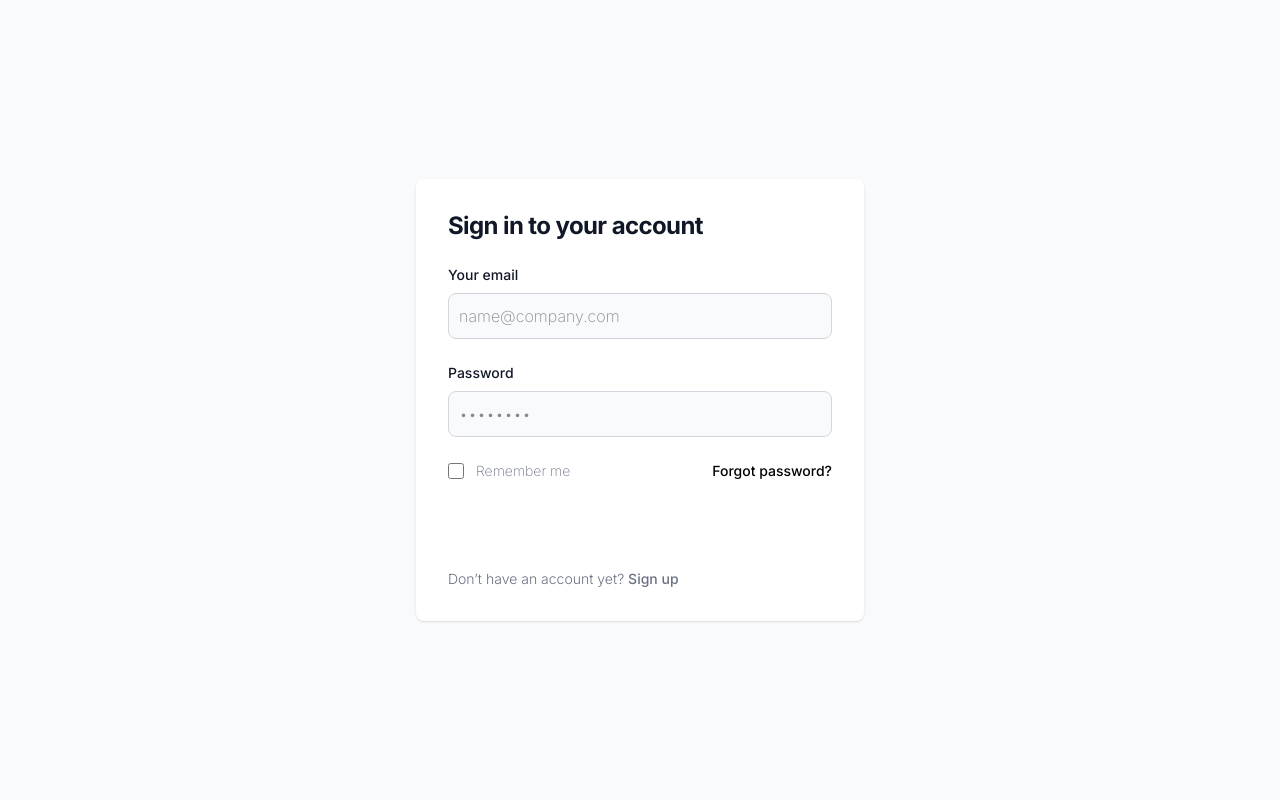
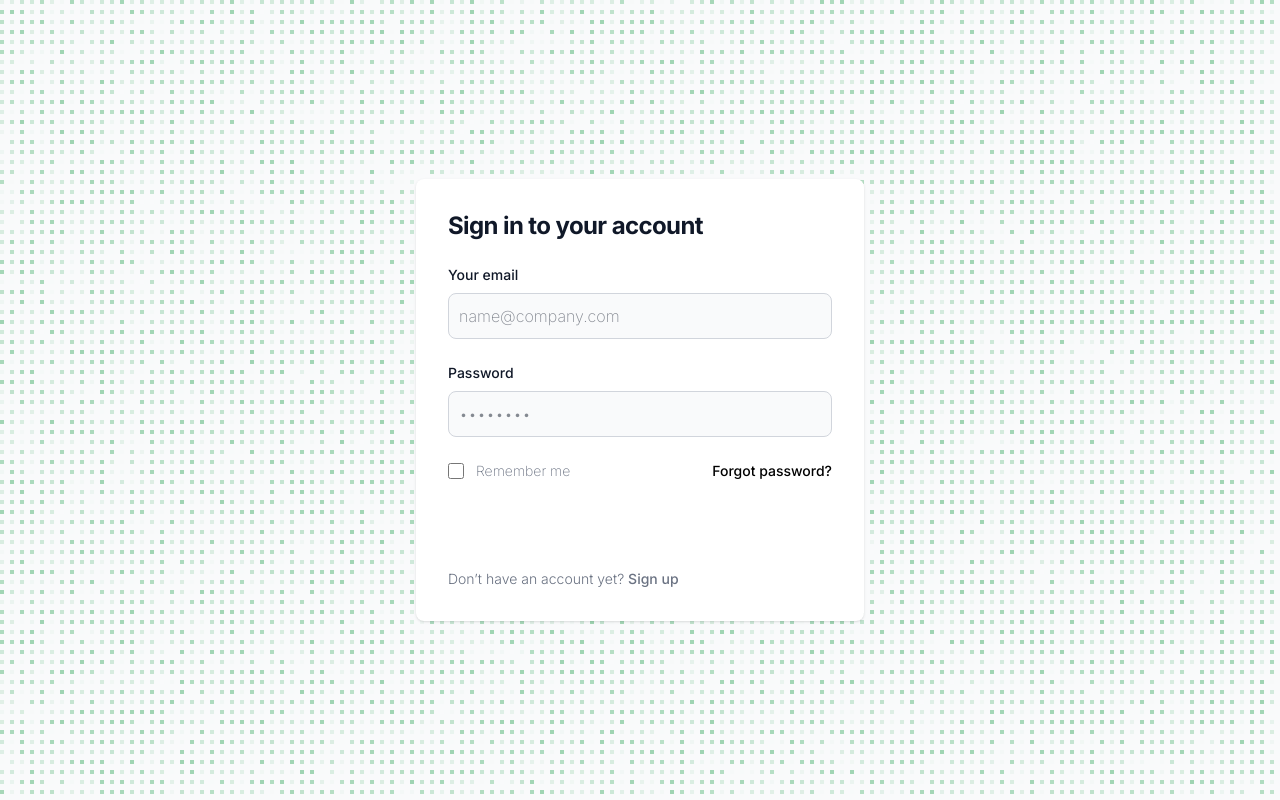
Before and after one commit to meetsuthar27/DigiVote, a React (Vite) app: page / in a window 1280 px wide. Built offline with nearby package versions, Linux system fonts and the light colour scheme.

Commit message:
Updated FlickeringGrid to scale dynamically with screen size

```diff
--- a/package.json
+++ b/package.json
@@ -11,6 +11,7 @@
   },
   "dependencies": {
     "@tailwindcss/vite": "^4.0.7",
+    "classnames": "^2.5.1",
     "react": "^19.0.0",
     "react-dom": "^19.0.0",
     "tailwindcss": "^4.0.7"
--- /dev/null
+++ b/src/Components/FlickeringGrid.jsx
@@ -0,0 +1,172 @@
+"use client";
+
+import cn from "classnames";
+import React, { useCallback, useEffect, useMemo, useRef, useState } from "react";
+
+const FlickeringGrid = ({
+  squareSize = 4,
+  gridGap = 6,
+  flickerChance = 0.3,
+  color = "rgb(0, 0, 0)",
+  width,
+  height,
+  className,
+  maxOpacity = 0.3,
+  ...props
+}) => {
+  const canvasRef = useRef(null);
+  const containerRef = useRef(null);
+  const [isInView, setIsInView] = useState(false);
+  const [canvasSize, setCanvasSize] = useState({ width: 0, height: 0 });
+
+  const memoizedColor = useMemo(() => {
+    const toRGBA = (color) => {
+      if (typeof window === "undefined") {
+        return `rgba(0, 0, 0,`;
+      }
+      const canvas = document.createElement("canvas");
+      canvas.width = canvas.height = 1;
+      const ctx = canvas.getContext("2d");
+      if (!ctx) return "rgba(255, 0, 0,";
+      ctx.fillStyle = color;
+      ctx.fillRect(0, 0, 1, 1);
+      const [r, g, b] = Array.from(ctx.getImageData(0, 0, 1, 1).data);
+      return `rgba(${r}, ${g}, ${b},`;
+    };
+    return toRGBA(color);
+  }, [color]);
+
+  const setupCanvas = useCallback(
+    (canvas, width, height) => {
+      const dpr = window.devicePixelRatio || 1;
+      canvas.width = width * dpr;
+      canvas.height = height * dpr;
+      canvas.style.width = `${width}px`;
+      canvas.style.height = `${height}px`;
+      const cols = Math.floor(width / (squareSize + gridGap));
+      const rows = Math.floor(height / (squareSize + gridGap));
+
+      const squares = new Float32Array(cols * rows);
+      for (let i = 0; i < squares.length; i++) {
+        squares[i] = Math.random() * maxOpacity;
+      }
+
+      return { cols, rows, squares, dpr };
+    },
+    [squareSize, gridGap, maxOpacity]
+  );
+
+  const updateSquares = useCallback(
+    (squares, deltaTime) => {
+      for (let i = 0; i < squares.length; i++) {
+        if (Math.random() < flickerChance * deltaTime) {
+          squares[i] = Math.random() * maxOpacity;
+        }
+      }
+    },
+    [flickerChance, maxOpacity]
+  );
+
+  const drawGrid = useCallback(
+    (ctx, width, height, cols, rows, squares, dpr) => {
+      ctx.clearRect(0, 0, width, height);
+      ctx.fillStyle = "transparent";
+      ctx.fillRect(0, 0, width, height);
+
+      for (let i = 0; i < cols; i++) {
+        for (let j = 0; j < rows; j++) {
+          const opacity = squares[i * rows + j];
+          ctx.fillStyle = `${memoizedColor}${opacity})`;
+          ctx.fillRect(
+            i * (squareSize + gridGap) * dpr,
+            j * (squareSize + gridGap) * dpr,
+            squareSize * dpr,
+            squareSize * dpr
+          );
+        }
+      }
+    },
+    [memoizedColor, squareSize, gridGap]
+  );
+
+  useEffect(() => {
+    const canvas = canvasRef.current;
+    const container = containerRef.current;
+    if (!canvas || !container) return;
+
+    const ctx = canvas.getContext("2d");
+    if (!ctx) return;
+
+    let animationFrameId;
+    let gridParams;
+
+    const updateCanvasSize = () => {
+      const newWidth = width || container.clientWidth;
+      const newHeight = height || container.clientHeight;
+      setCanvasSize({ width: newWidth, height: newHeight });
+      gridParams = setupCanvas(canvas, newWidth, newHeight);
+    };
+
+    updateCanvasSize();
+
+    let lastTime = 0;
+    const animate = (time) => {
+      if (!isInView) return;
+
+      const deltaTime = (time - lastTime) / 1000;
+      lastTime = time;
+
+      updateSquares(gridParams.squares, deltaTime);
+      drawGrid(
+        ctx,
+        canvas.width,
+        canvas.height,
+        gridParams.cols,
+        gridParams.rows,
+        gridParams.squares,
+        gridParams.dpr
+      );
+      animationFrameId = requestAnimationFrame(animate);
+    };
+
+    const resizeObserver = new ResizeObserver(() => {
+      updateCanvasSize();
+    });
+
+    resizeObserver.observe(container);
+
+    const intersectionObserver = new IntersectionObserver(
+      ([entry]) => {
+        setIsInView(entry.isIntersecting);
+      },
+      { threshold: 0 }
+    );
+
+    intersectionObserver.observe(canvas);
+
+    if (isInView) {
+      animationFrameId = requestAnimationFrame(animate);
+    }
+
+    return () => {
+      cancelAnimationFrame(animationFrameId);
+      resizeObserver.disconnect();
+      intersectionObserver.disconnect();
+    };
+  }, [setupCanvas, updateSquares, drawGrid, width, height, isInView]);
+
+  return (
+    <div ref={containerRef} className={cn(`h-full w-full ${className}`)} {...props}>
+      <canvas
+        ref={canvasRef}
+        className="pointer-events-none"
+        style={{
+          width: canvasSize.width,
+          height: canvasSize.height,
+        }}
+      />
+    </div>
+  );
+};
+
+export default FlickeringGrid;
--- a/src/pages/LoginPage.jsx
+++ b/src/pages/LoginPage.jsx
@@ -1,9 +1,20 @@
 import React from "react";
+import FlickeringGrid from "../components/FlickeringGrid";
 
 function LoginPage() {
   return (
-    <div className="bg-gray-50 interfont dark:bg-gray-900">
-      <div className="flex flex-col items-center justify-center px-6 py-8 mx-auto md:h-screen lg:py-0">
+    <div className="relative h-screen w-full bg-gray-50 interfont dark:bg-gray-900 overflow-hidden w-full h-full">
+      <FlickeringGrid
+        className="absolute inset-0 z-0 size-full"
+        squareSize={4}
+        gridGap={6}
+        //color="#6B7280"
+        //color="#F3CA40"
+        color="#44AF69"
+        maxOpacity={0.5}
+        flickerChance={0.2}
+      />
+      <div className="relative z-10 flex flex-col items-center justify-center px-6 py-8 mx-auto md:h-screen lg:py-0">
         <div className="w-full bg-white rounded-lg shadow dark:border md:mt-0 sm:max-w-md xl:p-0 dark:bg-gray-800 dark:border-gray-700">
           <div className="p-6 space-y-4 md:space-y-6 sm:p-8">
             <h1 className="text-xl font-bold leading-tight tracking-tight text-gray-900 md:text-2xl dark:text-white">
@@ -11,10 +22,7 @@ function LoginPage() {
             </h1>
             <form className="space-y-4 md:space-y-6" action="#">
               <div>
-                <label
-                  htmlFor="email"
-                  className="block mb-2 text-sm font-medium text-gray-900 dark:text-white"
-                >
+                <label htmlFor="email" className="block mb-2 text-sm font-medium text-gray-900 dark:text-white">
                   Your email
                 </label>
                 <input
@@ -23,14 +31,11 @@ function LoginPage() {
                   id="email"
                   className="bg-gray-50 border border-gray-300 text-gray-900 rounded-lg focus:ring-primary-600 focus:border-primary-600 block w-full p-2.5 dark:bg-gray-700 dark:border-gray-600 dark:placeholder-gray-400 dark:text-white dark:focus:ring-blue-500 dark:focus:border-blue-500"
                   placeholder="name@company.com"
-                  required=""
+                  required
                 />
               </div>
               <div>
-                <label
-                  htmlFor="password"
-                  className="block mb-2 text-sm font-medium text-gray-900 dark:text-white"
-                >
+                <label htmlFor="password" className="block mb-2 text-sm font-medium text-gray-900 dark:text-white">
                   Password
                 </label>
                 <input
@@ -39,7 +44,7 @@ function LoginPage() {
                   id="password"
                   placeholder="••••••••"
                   className="bg-gray-50 border border-gray-300 text-gray-900 rounded-lg focus:ring-primary-600 focus:border-primary-600 block w-full p-2.5 dark:bg-gray-700 dark:border-gray-600 dark:placeholder-gray-400 dark:text-white dark:focus:ring-blue-500 dark:focus:border-blue-500"
-                  required=""
+                  required
                 />
               </div>
               <div className="flex items-center justify-between">
@@ -50,22 +55,16 @@ function LoginPage() {
                       aria-describedby="remember"
                       type="checkbox"
                       className="w-4 h-4 border border-gray-300 rounded bg-gray-50 focus:ring-3 focus:ring-primary-300 dark:bg-gray-700 dark:border-gray-600 dark:focus:ring-primary-600 dark:ring-offset-gray-800"
-                      required=""
+                      required
                     />
                   </div>
                   <div className="ml-3 text-sm">
-                    <label
-                      htmlFor="remember"
-                      className="text-gray-500 dark:text-gray-300"
-                    >
+                    <label htmlFor="remember" className="text-gray-500 dark:text-gray-300">
                       Remember me
                     </label>
                   </div>
                 </div>
-                <a
-                  href="#"
-                  className="text-sm font-medium text-primary-600 hover:underline dark:text-primary-500"
-                >
+                <a href="#" className="text-sm font-medium text-primary-600 hover:underline dark:text-primary-500">
                   Forgot password?
                 </a>
               </div>
@@ -76,11 +75,8 @@ function LoginPage() {
                 Sign in
               </button>
               <p className="text-sm font-light text-gray-500 dark:text-gray-400">
-                Don’t have an account yet?{" "}
-                <a
-                  href="#"
-                  className="font-medium text-primary-600 hover:underline dark:text-primary-500"
-                >
+                Don’t have an account yet? {" "}
+                <a href="#" className="font-medium text-primary-600 hover:underline dark:text-primary-500">
                   Sign up
                 </a>
               </p>
```
Also changed, not shown: 1 other file (tests, documents, lock files or other folders).
